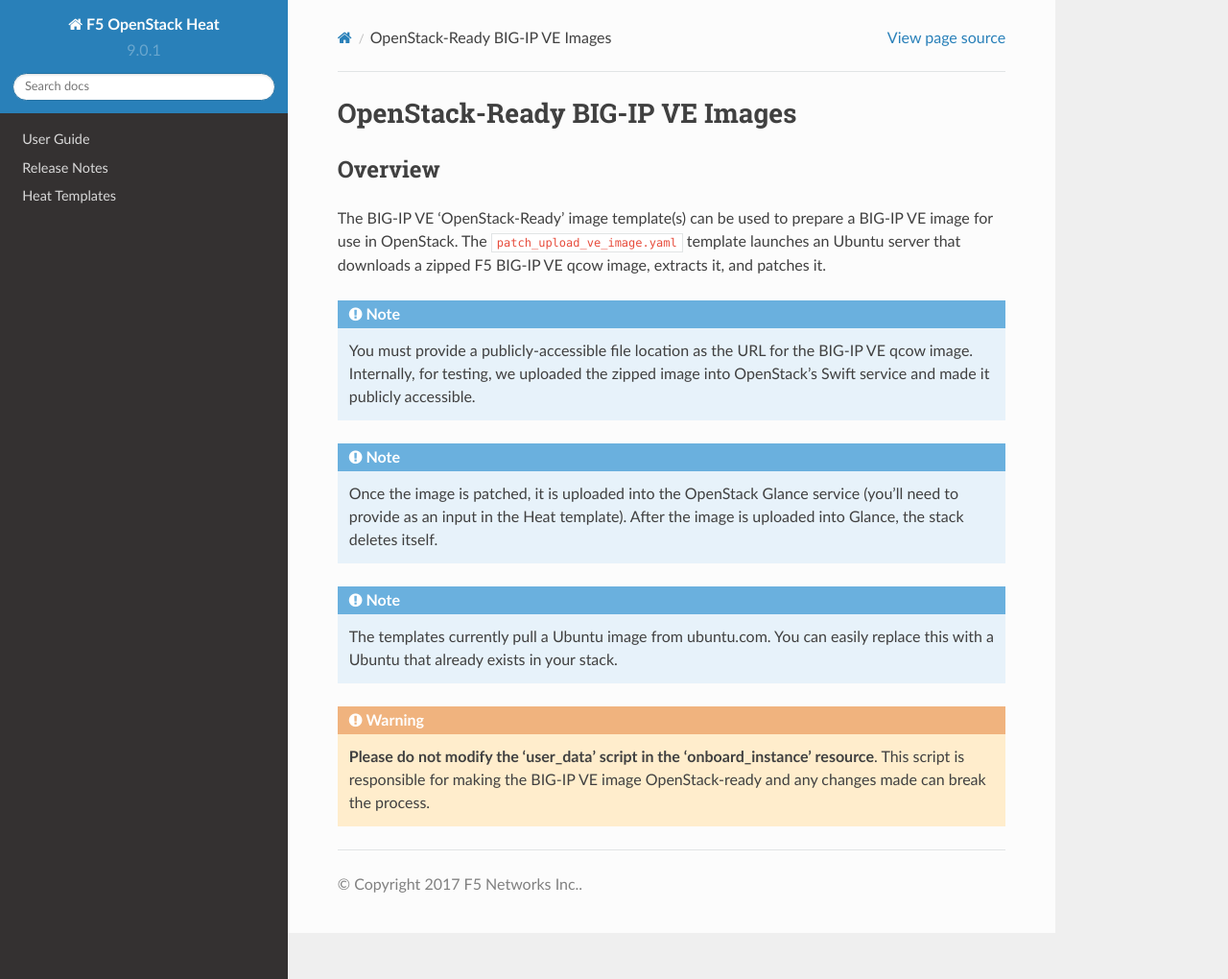
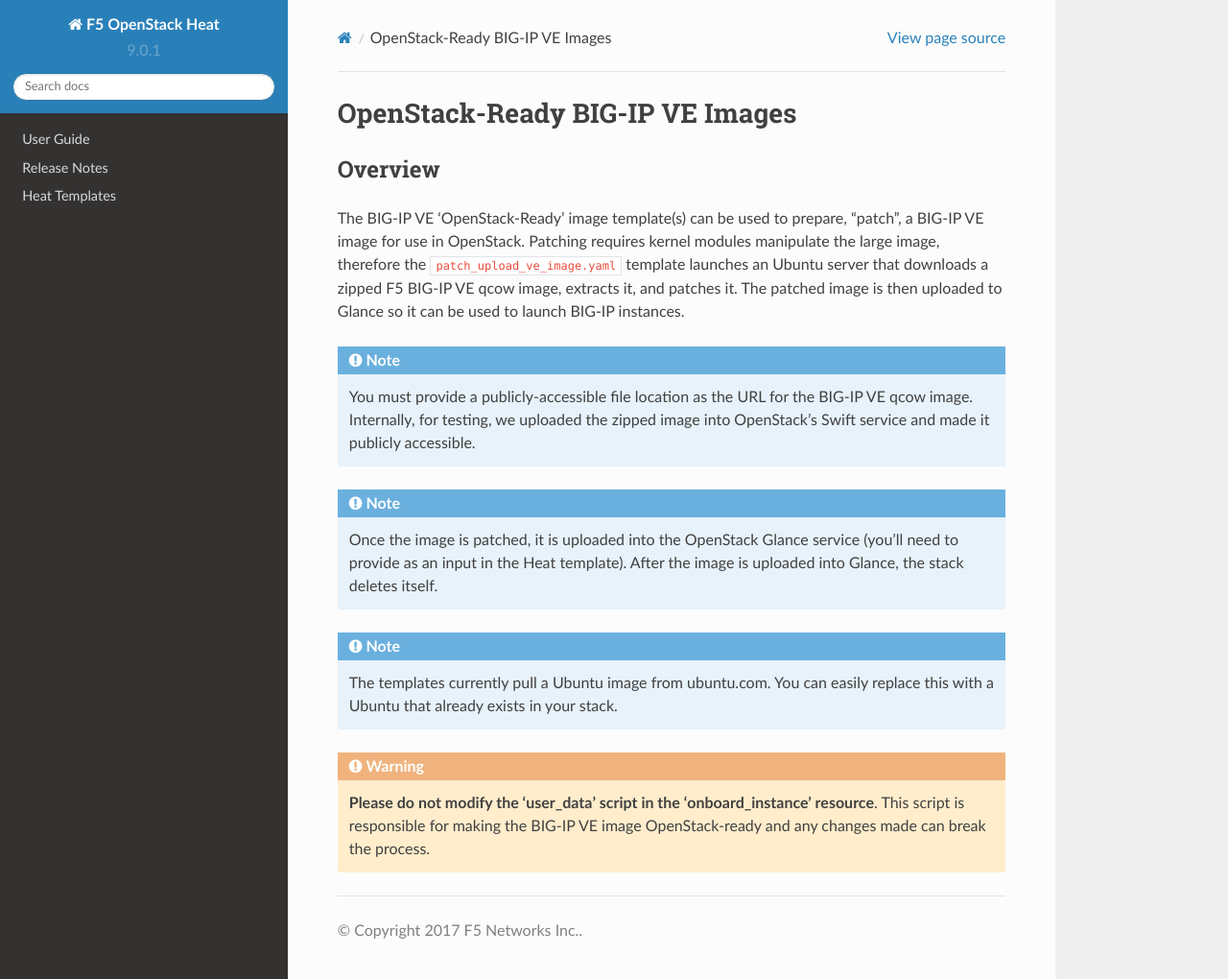
Before and after one commit to F5Networks/f5-openstack-heat, a Sphinx documentation site: the page built from docs/includes/concept_ve-images.rst, in a window 1280 px wide and 1020 px high. Shown: the whole window at 96% size. Built offline with Sphinx 7.4.7 and the Read the Docs theme 2.0.0, drawn with Linux system fonts in a browser that asks for light colours.

Commit message:
add note about kernel requirement

```diff
--- a/docs/includes/concept_ve-images.rst
+++ b/docs/includes/concept_ve-images.rst
@@ -5,7 +5,7 @@
 
 Overview
 --------
-The BIG-IP VE 'OpenStack-Ready' image template(s) can be used to prepare a BIG-IP VE image for use in OpenStack. The :file:`patch_upload_ve_image.yaml` template launches an Ubuntu server that downloads a zipped F5 BIG-IP VE qcow image, extracts it, and patches it.
+The BIG-IP VE 'OpenStack-Ready' image template(s) can be used to prepare, "patch", a BIG-IP VE image for use in OpenStack. Patching requires kernel modules manipulate the large image, therefore the :file:`patch_upload_ve_image.yaml` template launches an Ubuntu server that downloads a zipped F5 BIG-IP VE qcow image, extracts it, and patches it. The patched image is then uploaded to Glance so it can be used to launch BIG-IP instances.
 
 .. note::
 
```
